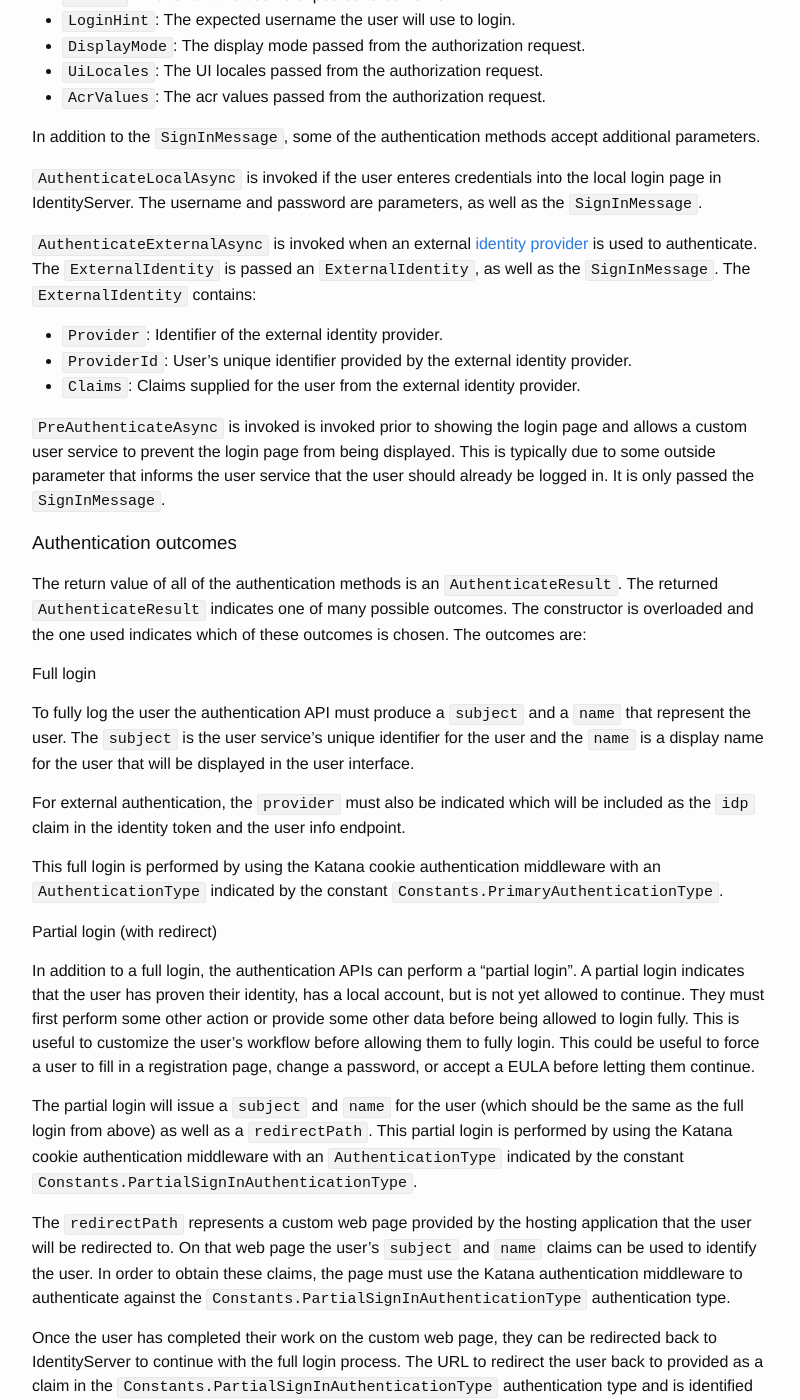
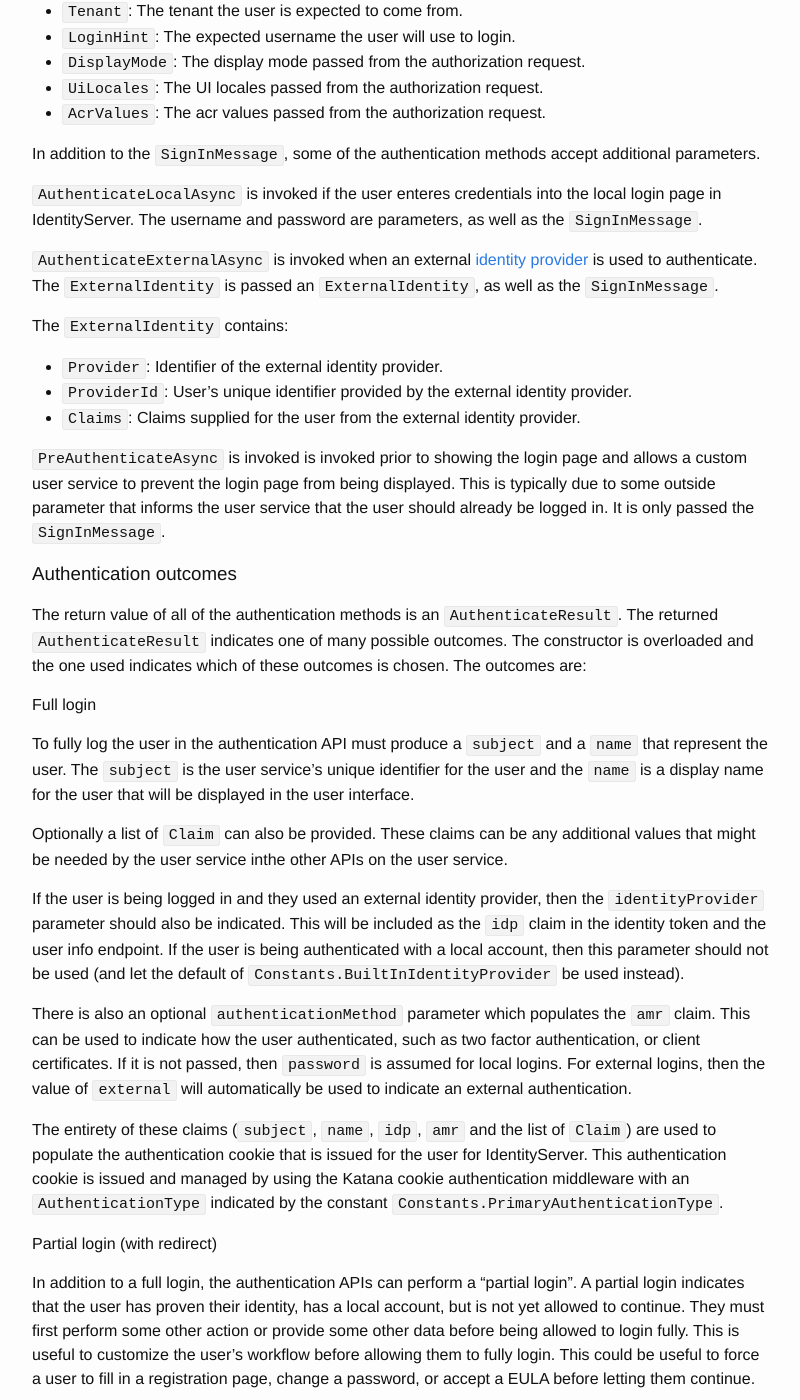
Before and after one commit to IdentityServer/Documentation, a Jekyll site: the page built from docs/advanced/userService.md, in a window 1280 px wide and 1400 px high, scrolled down 1038 px. Shown: the whole window, without its empty margins (238-1038 px from the left). Built offline with Jekyll 4.4.1, drawn with Linux system fonts in a browser that asks for light colours; Markdown is read by kramdown in place of the engine named in the settings; some of the changed text lies outside the part shown.

Commit message:
Update userService.md

```diff
--- a/docs/advanced/userService.md
+++ b/docs/advanced/userService.md
@@ -26,7 +26,9 @@ The `IUserService` interface defines these methods:
 
 ## Authentication
 
-Three of the APIs on the `IUserService` model authentication: `AuthenticateLocalAsync`, `AuthenticateExternalAsync`, and `PreAuthenticateAsync`. All three of these APIs are passed a `SignInMessage` object which represents contextual information about the request to login. These contextual properties are typically passed from the client to the  [authorization endpoint](../endpoints/authorization.html). It contains these properties which might be of interest to the user service.
+Three of the APIs on the `IUserService` model authentication: `AuthenticateLocalAsync`, `AuthenticateExternalAsync`, and `PreAuthenticateAsync`. All three of these APIs are passed a `SignInMessage` object which represents contextual information about the request to login. These contextual properties are typically passed from the client to the  [authorization endpoint](../endpoints/authorization.html).
+
+The `SignInMessage` contains these properties which might be of interest to the user service.
 
 * `ClientId`: The identifier for the client requesting the login.
 * `IdP`: The external identity provider requested.
@@ -40,7 +42,9 @@ In addition to the `SignInMessage`, some of the authentication methods accept ad
 
 `AuthenticateLocalAsync` is invoked if the user enteres credentials into the local login page in IdentityServer. The username and password are parameters, as well as the `SignInMessage`.
 
-`AuthenticateExternalAsync` is invoked when an external [identity provider](../configuration/identityProviders.html) is used to authenticate. The `ExternalIdentity` is passed an `ExternalIdentity`, as well as the `SignInMessage`. The `ExternalIdentity` contains:
+`AuthenticateExternalAsync` is invoked when an external [identity provider](../configuration/identityProviders.html) is used to authenticate. The `ExternalIdentity` is passed an `ExternalIdentity`, as well as the `SignInMessage`.
+
+The `ExternalIdentity` contains:
 
 * `Provider`: Identifier of the external identity provider.
 * `ProviderId`: User's unique identifier provided by the external identity provider.
@@ -54,12 +58,16 @@ The return value of all of the authentication methods is an `AuthenticateResult`
 
 #### Full login
 
-To fully log the user the authentication API must produce a `subject` and a `name` that represent the user. The `subject` is the user service's unique identifier for the user and the `name` is a display name for the
+To fully log the user in the authentication API must produce a `subject` and a `name` that represent the user. The `subject` is the user service's unique identifier for the user and the `name` is a display name for the
 user that will be displayed in the user interface.
 
-For external authentication, the `provider` must also be indicated which will be included as the `idp` claim in the identity token and the user info endpoint.
+Optionally a list of `Claim` can also be provided. These claims can be any additional values that might be needed by the user service inthe other APIs on the user service.
 
-This full login is performed by using the Katana cookie authentication middleware with an `AuthenticationType` indicated by the constant `Constants.PrimaryAuthenticationType`.
+If the user is being logged in and they used an external identity provider, then the `identityProvider` parameter should also be indicated. This will be included as the `idp` claim in the identity token and the user info endpoint. If the user is being authenticated with a local account, then this parameter should not be used (and let the default of `Constants.BuiltInIdentityProvider` be used instead).
+
+There is also an optional `authenticationMethod` parameter which populates the `amr` claim. This can be used to indicate how the user authenticated, such as two factor authentication, or client certificates. If it is not passed, then `password` is assumed for local logins. For external logins, then the value of `external` will automatically be used to indicate an external authentication.
+
+The entirety of these claims (`subject`, `name`, `idp`, `amr` and the list of `Claim`) are used to populate the authentication cookie that is issued for the user for IdentityServer. This authentication cookie is issued and managed by using the Katana cookie authentication middleware with an `AuthenticationType` indicated by the constant `Constants.PrimaryAuthenticationType`.
 
 #### Partial login (with redirect)
 
```
